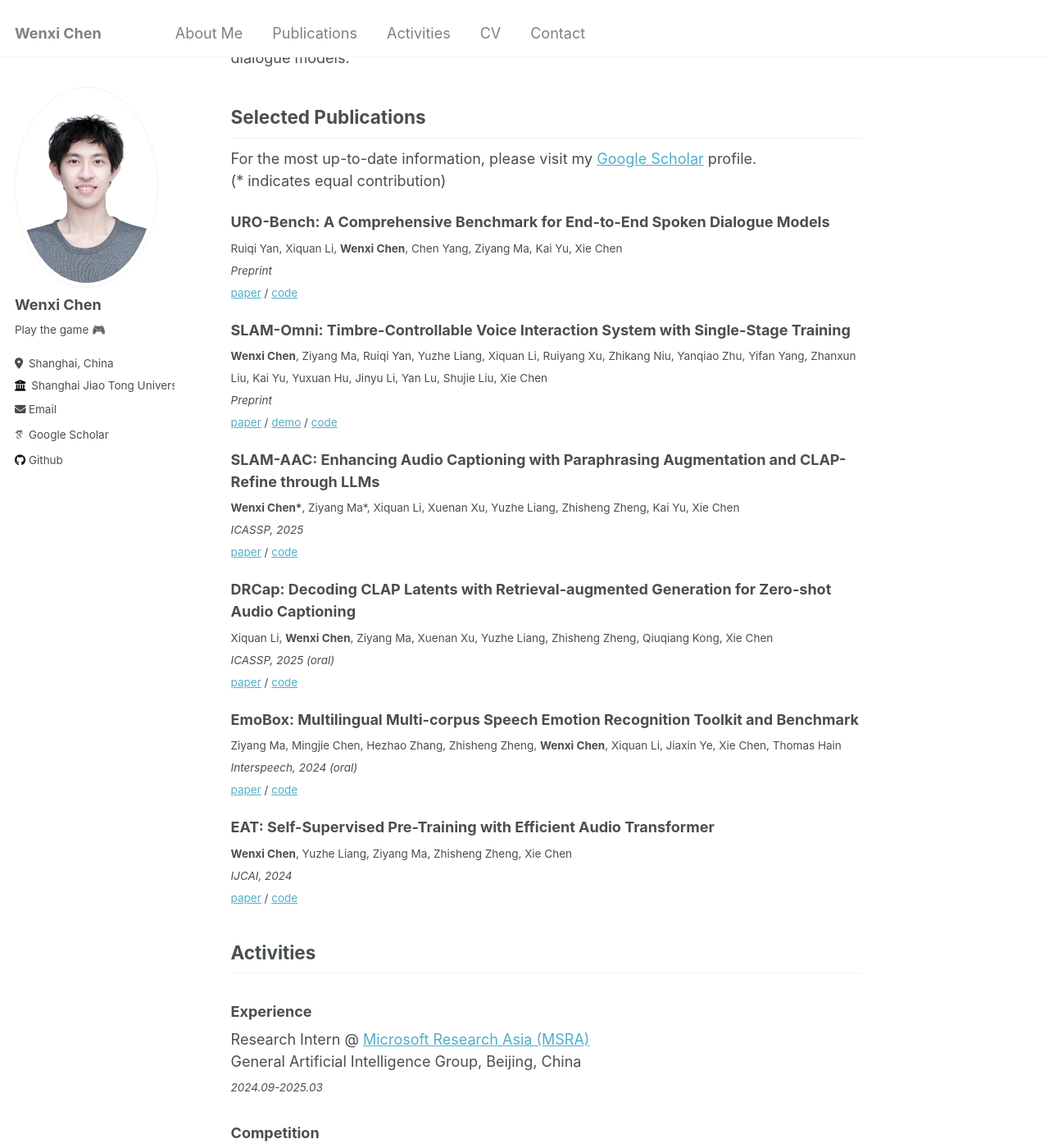
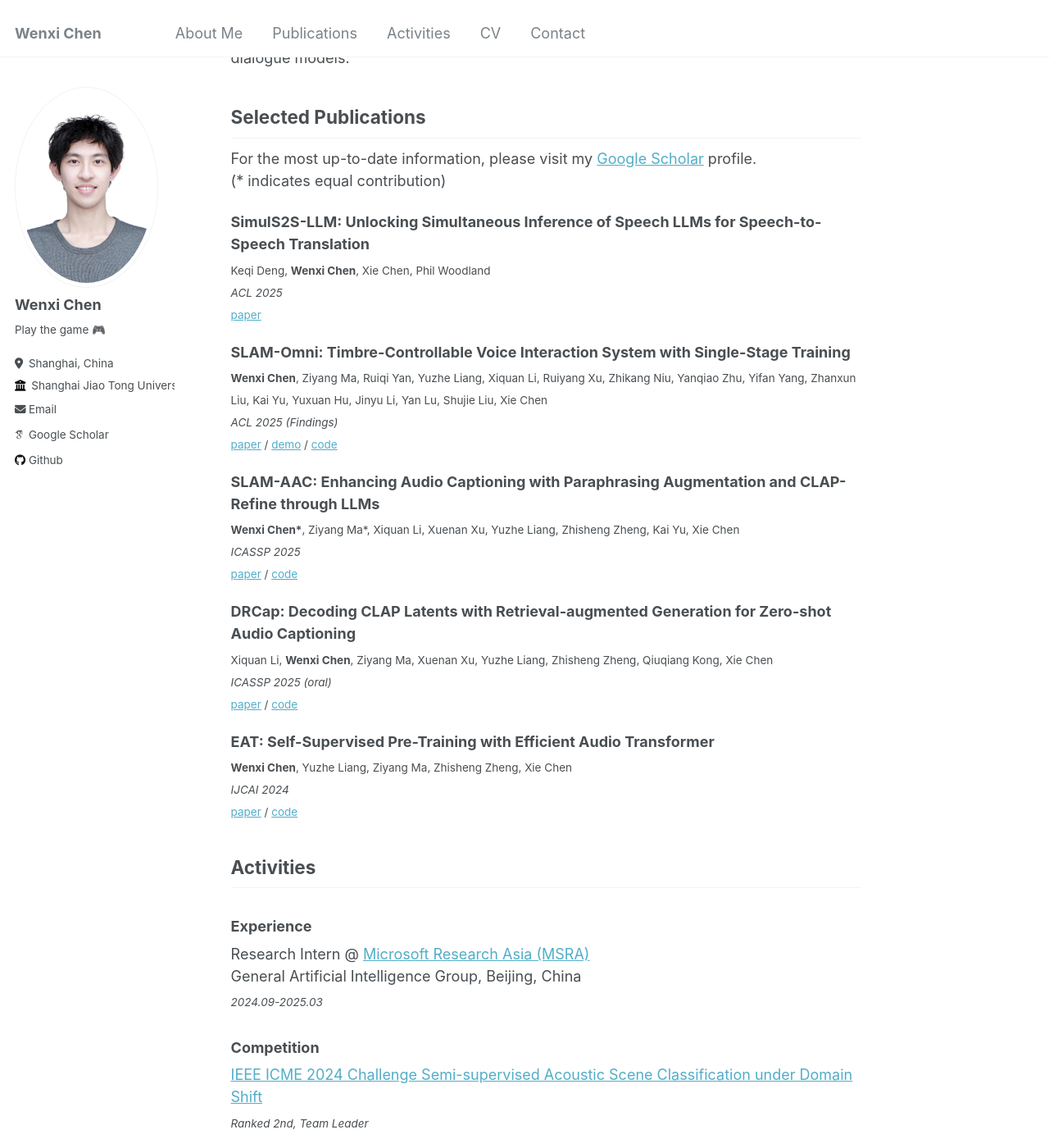
Before and after one commit to cwx-worst-one/cwx-worst-one.github.io, a Jekyll site: the page built from _pages/about.md, in a window 1280 px wide and 1400 px high, scrolled down 296 px. Shown: the whole window at 82% size. Built offline with Jekyll 4.4.1, drawn with Linux system fonts in a browser that asks for light colours; some web fonts are replaced.

Commit message:
feat: update readme

```diff
--- a/_pages/about.md
+++ b/_pages/about.md
@@ -29,37 +29,37 @@ For the most up-to-date information, please visit my [Google Scholar](https://sc
 
 
 <!-- *Speech Translation* -->
-**URO-Bench: A Comprehensive Benchmark for End-to-End Spoken Dialogue Models**\
-<sub>Ruiqi Yan, Xiquan Li, **Wenxi Chen**, Chen Yang, Ziyang Ma, Kai Yu, Xie Chen</sub>\
-<sub>*Preprint*</sub>\
-<sub>[paper](https://arxiv.org/abs/2502.17810) / [code](https://github.com/Ruiqi-Yan/URO-Bench)</sub>
+**SimulS2S-LLM: Unlocking Simultaneous Inference of Speech LLMs for Speech-to-Speech Translation**\
+<sub>Keqi Deng, **Wenxi Chen**, Xie Chen, Phil Woodland</sub>\
+<sub>*ACL 2025*</sub>\
+<sub>[paper](https://arxiv.org/abs/2504.15509)</sub>
 
 
 **SLAM-Omni: Timbre-Controllable Voice Interaction System with Single-Stage Training**\
 <sub>**Wenxi Chen**, Ziyang Ma, Ruiqi Yan, Yuzhe Liang, Xiquan Li, Ruiyang Xu, Zhikang Niu, Yanqiao Zhu, Yifan Yang, Zhanxun Liu, Kai Yu, Yuxuan Hu, Jinyu Li, Yan Lu, Shujie Liu, Xie Chen</sub>\
-<sub>*Preprint*</sub>\
+<sub>*ACL 2025 (Findings)*</sub>\
 <sub>[paper](https://arxiv.org/abs/2412.15649) / [demo](https://slam-omni.github.io/) / [code](https://github.com/X-LANCE/SLAM-LLM/tree/main/examples/s2s)</sub>
 
 
 **SLAM-AAC: Enhancing Audio Captioning with Paraphrasing Augmentation and CLAP-Refine through LLMs**\
 <sub>**Wenxi Chen\***, Ziyang Ma\*, Xiquan Li, Xuenan Xu, Yuzhe Liang, Zhisheng Zheng, Kai Yu, Xie Chen</sub>\
-<sub>*ICASSP, 2025*</sub>\
+<sub>*ICASSP 2025*</sub>\
 <sub>[paper](https://arxiv.org/abs/2410.09503) / [code](https://github.com/X-LANCE/SLAM-LLM/tree/main/examples/slam_aac)</sub>
 <!-- [![PWC](https://img.shields.io/endpoint.svg?url=https://paperswithcode.com/badge/slam-aac-enhancing-audio-captioning-with/audio-captioning-on-audiocaps)](https://paperswithcode.com/sota/audio-captioning-on-audiocaps?p=slam-aac-enhancing-audio-captioning-with)  [![PWC](https://img.shields.io/endpoint.svg?url=https://paperswithcode.com/badge/slam-aac-enhancing-audio-captioning-with/audio-captioning-on-clotho)](https://paperswithcode.com/sota/audio-captioning-on-clotho?p=slam-aac-enhancing-audio-captioning-with)\ -->
 
 **DRCap: Decoding CLAP Latents with Retrieval-augmented Generation for Zero-shot Audio Captioning**\
 <sub>Xiquan Li, **Wenxi Chen**, Ziyang Ma, Xuenan Xu, Yuzhe Liang, Zhisheng Zheng, Qiuqiang Kong, Xie Chen</sub>\
-<sub>*ICASSP, 2025 (oral)*</sub>\
+<sub>*ICASSP 2025 (oral)*</sub>\
 <sub>[paper](https://arxiv.org/abs/2410.09472) / [code](https://github.com/X-LANCE/SLAM-LLM/tree/main/examples/drcap_zeroshot_aac)</sub>
 
-**EmoBox: Multilingual Multi-corpus Speech Emotion Recognition Toolkit and Benchmark**
+<!-- **EmoBox: Multilingual Multi-corpus Speech Emotion Recognition Toolkit and Benchmark**
 <sub>Ziyang Ma, Mingjie Chen, Hezhao Zhang, Zhisheng Zheng, **Wenxi Chen**, Xiquan Li, Jiaxin Ye, Xie Chen, Thomas Hain</sub>\
-<sub>*Interspeech, 2024 (oral)*</sub>\
-<sub>[paper](https://www.isca-archive.org/interspeech_2024/ma24b_interspeech.pdf) / [code](https://github.com/emo-box/EmoBox)</sub>
+<sub>*Interspeech 2024 (oral)*</sub>\
+<sub>[paper](https://www.isca-archive.org/interspeech_2024/ma24b_interspeech.pdf) / [code](https://github.com/emo-box/EmoBox)</sub> -->
 
 **EAT: Self-Supervised Pre-Training with Efficient Audio Transformer**\
 <sub>**Wenxi Chen**, Yuzhe Liang, Ziyang Ma, Zhisheng Zheng, Xie Chen</sub>\
-<sub>*IJCAI, 2024*</sub>\
+<sub>*IJCAI 2024*</sub>\
 <sub>[paper](https://www.ijcai.org/proceedings/2024/0421.pdf) / [code](https://github.com/cwx-worst-one/EAT)</sub>
 <!-- [![PWC](https://img.shields.io/endpoint.svg?url=https://paperswithcode.com/badge/eat-self-supervised-pre-training-with/audio-classification-on-balanced-audio-set)](https://paperswithcode.com/sota/audio-classification-on-balanced-audio-set?p=eat-self-supervised-pre-training-with)\ -->
 
```
